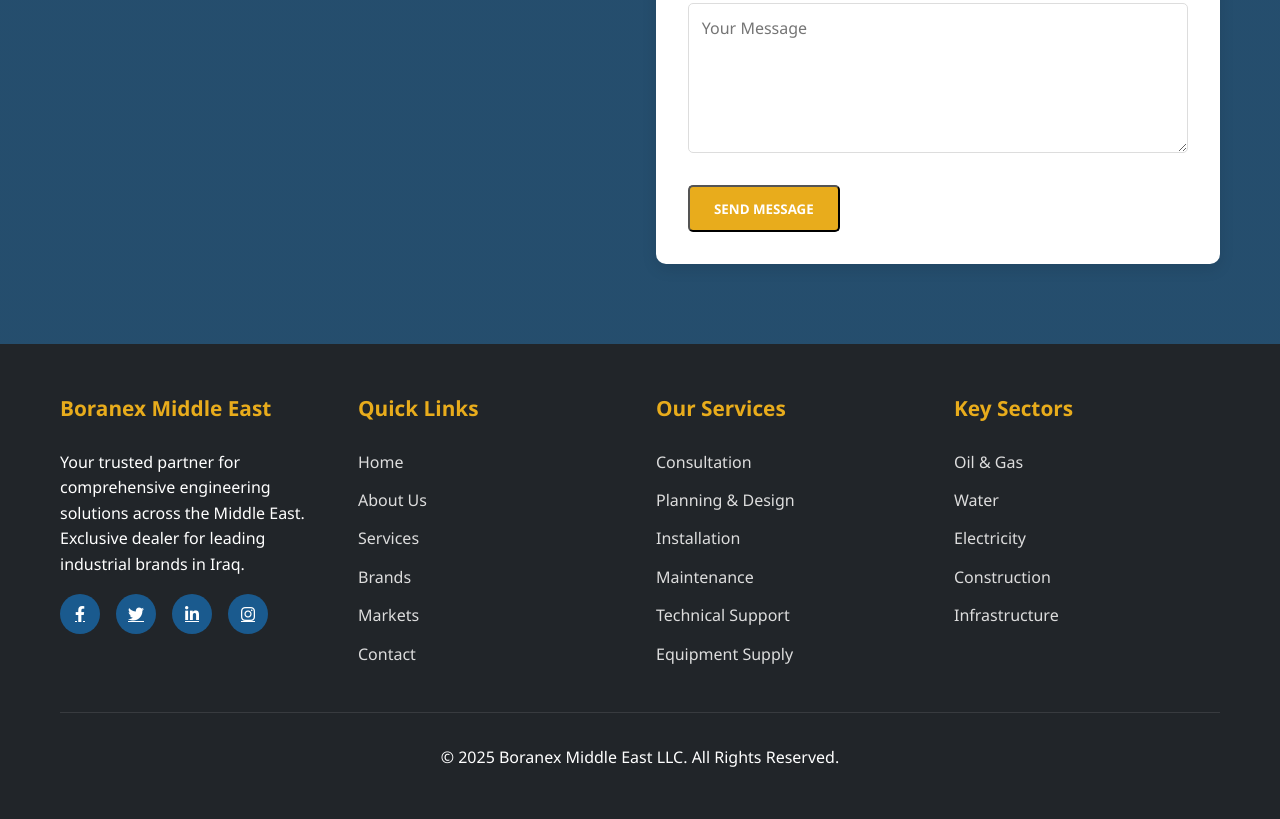
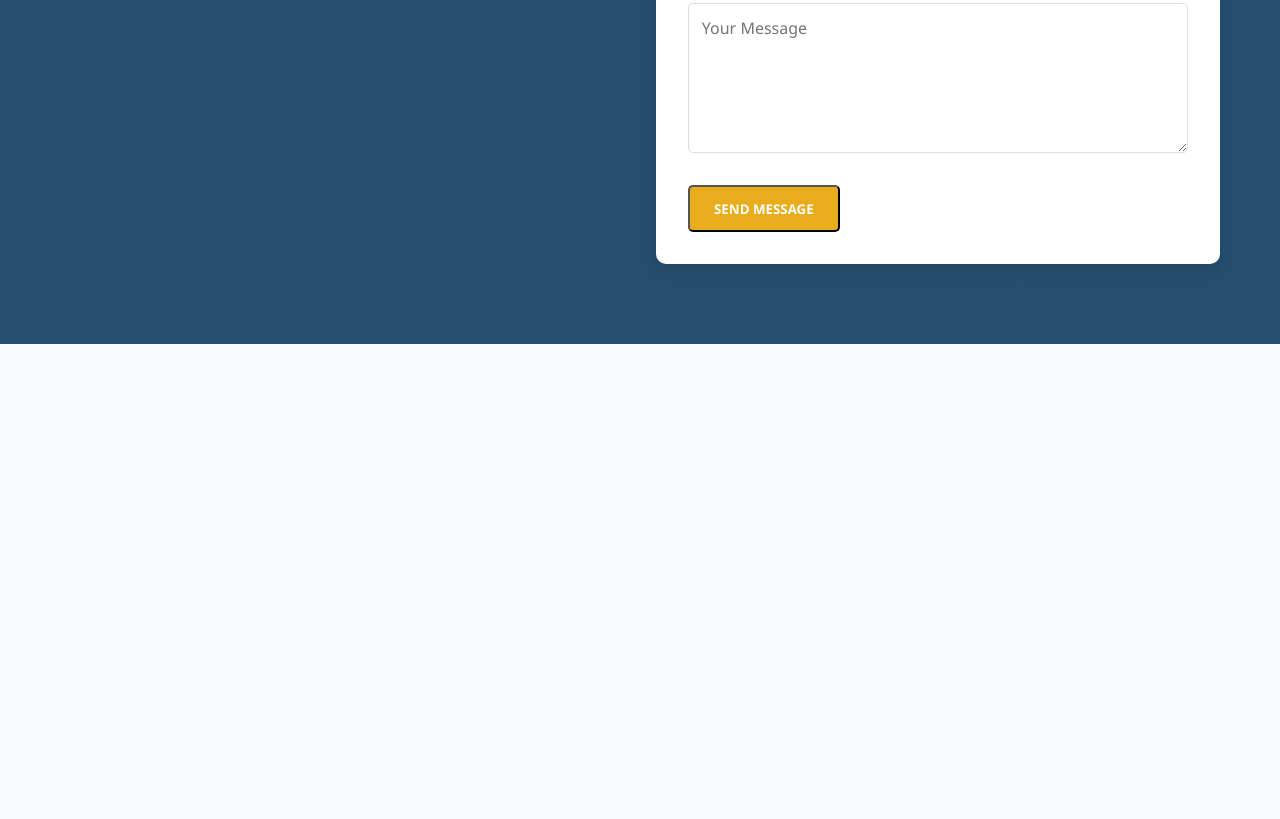
Before and after one commit to omaramin683/boranex-website, a website built with Vite: page index.html in a window 1280 px wide. Shown: the part 5602-6421 px from the top of the page. After the commit the page ends 5946 px from the top, so only its background shows below. Built offline with nearby package versions, Linux system fonts and the light colour scheme.

Commit message:
remove the footer

```diff
--- a/index.html
+++ b/index.html
@@ -289,59 +289,6 @@
         </div>
     </section>
 
-    <!-- Footer -->
-    <footer>
-        <div class="container">
-            <div class="footer-grid">
-                <div class="footer-col">
-                    <h3>Boranex Middle East</h3>
-                    <p>Your trusted partner for comprehensive engineering solutions across the Middle East. Exclusive dealer for leading industrial brands in Iraq.</p>
-                    <div class="social-links">
-                        <a href="#"><i class="fab fa-facebook-f"></i></a>
-                        <a href="#"><i class="fab fa-twitter"></i></a>
-                        <a href="#"><i class="fab fa-linkedin-in"></i></a>
-                        <a href="#"><i class="fab fa-instagram"></i></a>
-                    </div>
-                </div>
-                <div class="footer-col">
-                    <h3>Quick Links</h3>
-                    <ul class="footer-links">
-                        <li><a href="#home">Home</a></li>
-                        <li><a href="#about">About Us</a></li>
-                        <li><a href="#services">Services</a></li>
-                        <li><a href="#brands">Brands</a></li>
-                        <li><a href="#market">Markets</a></li>
-                        <li><a href="#contact">Contact</a></li>
-                    </ul>
-                </div>
-                <div class="footer-col">
-                    <h3>Our Services</h3>
-                    <ul class="footer-links">
-                        <li><a href="#">Consultation</a></li>
-                        <li><a href="#">Planning & Design</a></li>
-                        <li><a href="#">Installation</a></li>
-                        <li><a href="#">Maintenance</a></li>
-                        <li><a href="#">Technical Support</a></li>
-                        <li><a href="#">Equipment Supply</a></li>
-                    </ul>
-                </div>
-                <div class="footer-col">
-                    <h3>Key Sectors</h3>
-                    <ul class="footer-links">
-                        <li><a href="#">Oil & Gas</a></li>
-                        <li><a href="#">Water</a></li>
-                        <li><a href="#">Electricity</a></li>
-                        <li><a href="#">Construction</a></li>
-                        <li><a href="#">Infrastructure</a></li>
-                    </ul>
-                </div>
-            </div>
-            <div class="footer-bottom">
-                <p>&copy; 2025 Boranex Middle East LLC. All Rights Reserved.</p>
-            </div>
-        </div>
-    </footer>
-
     <script type="module" src="./src/js/main.js"></script>
 </body>
 </html>
```
